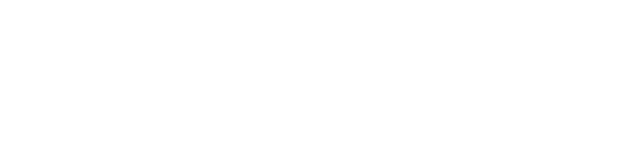
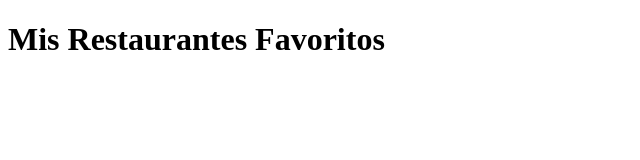
Before and after one commit to dvillafane/RubricaC1ejercicio5, a plain HTML site: page index.html in a window 1280 px wide. Shown: the whole page, without its empty margins (0-640 px from the left). Drawn offline with Linux system fonts and the light colour scheme.

Commit message:
agrega h1 con el titulo de la pagina

```diff
--- a/index.html
+++ b/index.html
@@ -6,6 +6,6 @@
     <title>Restaurante favoritos</title>
 </head>
 <body>
-
+    <h1>Mis Restaurantes Favoritos</h1>
 </body>
 </html>
```
